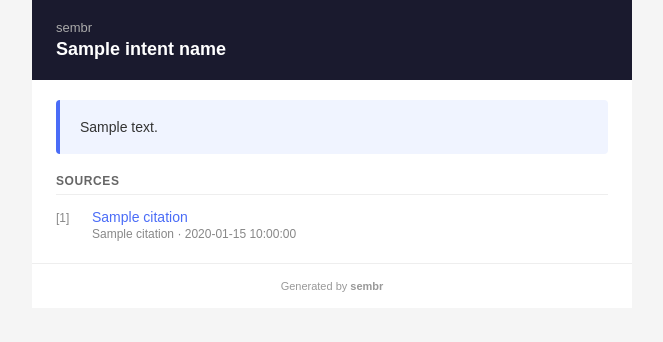
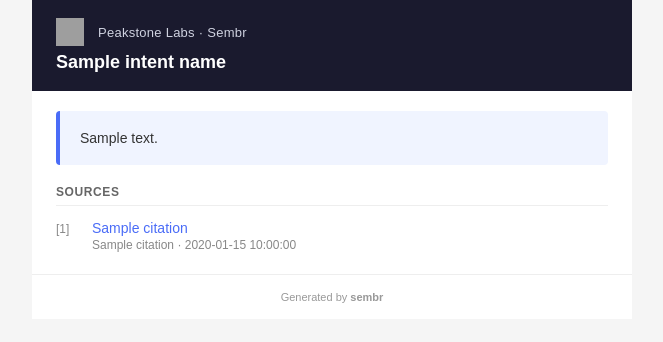
Before and after one commit to Peakstone-Labs/sembr, a Python web app: template sembr/notifier/templates/email_digest.html.jinja2 in a window 1280 px wide. Shown: the top 342 px of the page, without its empty margins (308-971 px from the left). Run offline with Jinja, Linux system fonts and the light colour scheme; the template is opened without the code that fills it: most values are stand-ins (such as "Sample title", 1, 10 or a date in 2020); grey boxes are pictures that could not be loaded.

Commit message:
feat(notifier): inline Peakstone Labs logo + brand line in email header
Header now shows the Peakstone Labs logo (28×28 inline PNG) next to a
'Peakstone Labs · Sembr' brand line, with the intent name underneath.
The logo travels with the message as a multipart/related attachment
referenced by Content-ID 'sembr-logo' — works in Gmail/Outlook without
the 'show images' click-through that hosted image URLs require, and
multipart/related avoids the SpamAssassin MIME_HTML_ONLY penalty that
multipart/alternative would trigger.

Logo bytes are read once at import; if the file is missing the channel
falls back to a single-part HTML send (alt text only). Added a unit
test that asserts the multipart structure, Content-ID, and presence of
'cid:sembr-logo' in the HTML body.

Co-Authored-By: Claude Sonnet 4.6 <noreply@anthropic.com>

```diff
--- a/sembr/notifier/templates/email_digest.html.jinja2
+++ b/sembr/notifier/templates/email_digest.html.jinja2
@@ -6,9 +6,12 @@
 <style>
   body { font-family: Arial, Helvetica, sans-serif; color: #333; margin: 0; padding: 0; background: #f5f5f5; }
   .wrapper { max-width: 600px; margin: 0 auto; background: #fff; }
-  .header { background: #1a1a2e; color: #fff; padding: 20px 24px; }
-  .header .brand { font-size: 13px; color: #aaa; margin: 0 0 4px; }
-  .header h1 { font-size: 18px; margin: 0; font-weight: 600; }
+  .header { background: #1a1a2e; color: #fff; padding: 18px 24px; }
+  .header .brand-row { display: table; width: 100%; margin: 0 0 6px; }
+  .header .brand-logo { display: table-cell; vertical-align: middle; width: 32px; }
+  .header .brand-logo img { display: block; width: 28px; height: 28px; border: 0; outline: none; text-decoration: none; }
+  .header .brand-text { display: table-cell; vertical-align: middle; padding-left: 10px; font-size: 13px; color: #cfd2e0; letter-spacing: 0.02em; }
+  .header h1 { font-size: 18px; margin: 4px 0 0; font-weight: 600; }
   .summary-block { background: #f0f4ff; border-left: 4px solid #4a6cf7; padding: 16px 20px; margin: 20px 24px; border-radius: 4px; font-size: 14px; line-height: 1.6; }
   .summary-block h1, .summary-block h2, .summary-block h3, .summary-block h4 { margin: 14px 0 6px; font-size: 15px; font-weight: 700; color: #1a1a2e; }
   .summary-block h1:first-child, .summary-block h2:first-child, .summary-block h3:first-child { margin-top: 0; }
@@ -35,9 +38,16 @@
 </head>
 <body>
 <div class="wrapper" style="max-width:600px;margin:0 auto;background:#fff;">
-  <div class="header" style="background:#1a1a2e;color:#fff;padding:20px 24px;">
-    <p class="brand" style="font-size:13px;color:#aaa;margin:0 0 4px;">sembr</p>
-    <h1 style="font-size:18px;margin:0;font-weight:600;">{{ intent_name }}</h1>
+  <div class="header" style="background:#1a1a2e;color:#fff;padding:18px 24px;">
+    <div class="brand-row" style="display:table;width:100%;margin:0 0 6px;">
+      <div class="brand-logo" style="display:table-cell;vertical-align:middle;width:32px;">
+        <img src="cid:sembr-logo" alt="Peakstone Labs" width="28" height="28" style="display:block;width:28px;height:28px;border:0;outline:none;text-decoration:none;">
+      </div>
+      <div class="brand-text" style="display:table-cell;vertical-align:middle;padding-left:10px;font-size:13px;color:#cfd2e0;letter-spacing:0.02em;">
+        Peakstone Labs · Sembr
+      </div>
+    </div>
+    <h1 style="font-size:18px;margin:4px 0 0;font-weight:600;">{{ intent_name }}</h1>
   </div>
   <div class="summary-block" style="background:#f0f4ff;border-left:4px solid #4a6cf7;padding:16px 20px;margin:20px 24px;border-radius:4px;font-size:14px;line-height:1.6;">
     {{ summary_html }}
```
Also changed, not shown: sembr/notifier/email.py (+29 -4 lines), tests/test_email_notifier.py (+39 -2 lines), sembr/notifier/templates/assets/logo.png (added).
